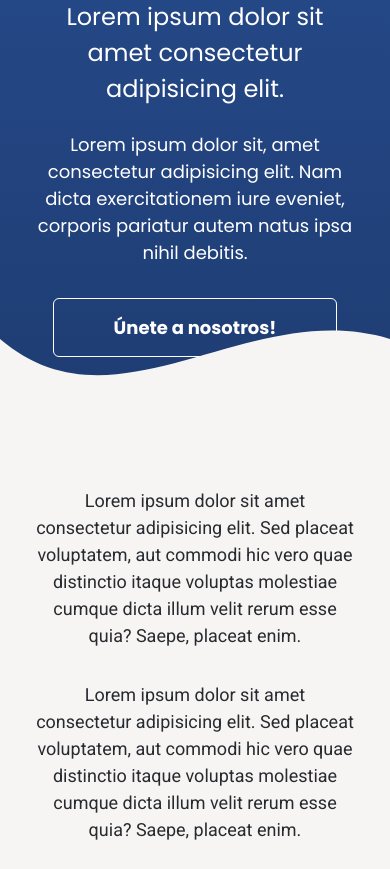
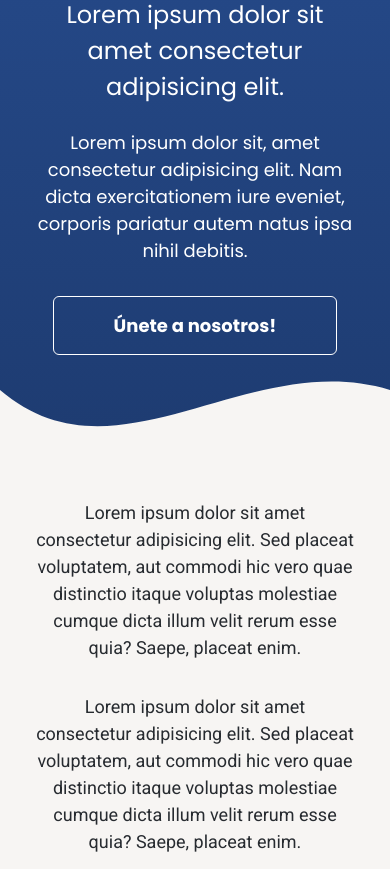
Before and after one commit to matiasard/E3-Lading-Page, a plain HTML site: page index.html in a window 390 px wide. Shown: the part 475-1344 px from the top of the page. Drawn offline with Linux system fonts and the light colour scheme.

Commit message:
cambio wave hero posicion

```diff
--- a/styles/main.css
+++ b/styles/main.css
@@ -194,7 +194,8 @@ nav,
 
 	/** HERO */
 	.hero__main {
-		height: 100vh;
+		height: 100%;
+		margin-bottom: 4rem;
 	}
 	.hero__main-content {
 		grid-template-columns: 1fr;
@@ -211,4 +212,8 @@ nav,
 		display: block;
 		margin-inline: auto;
 	}
+
+	.hero__waves {
+		bottom: -55px;
+	}
 }
```
